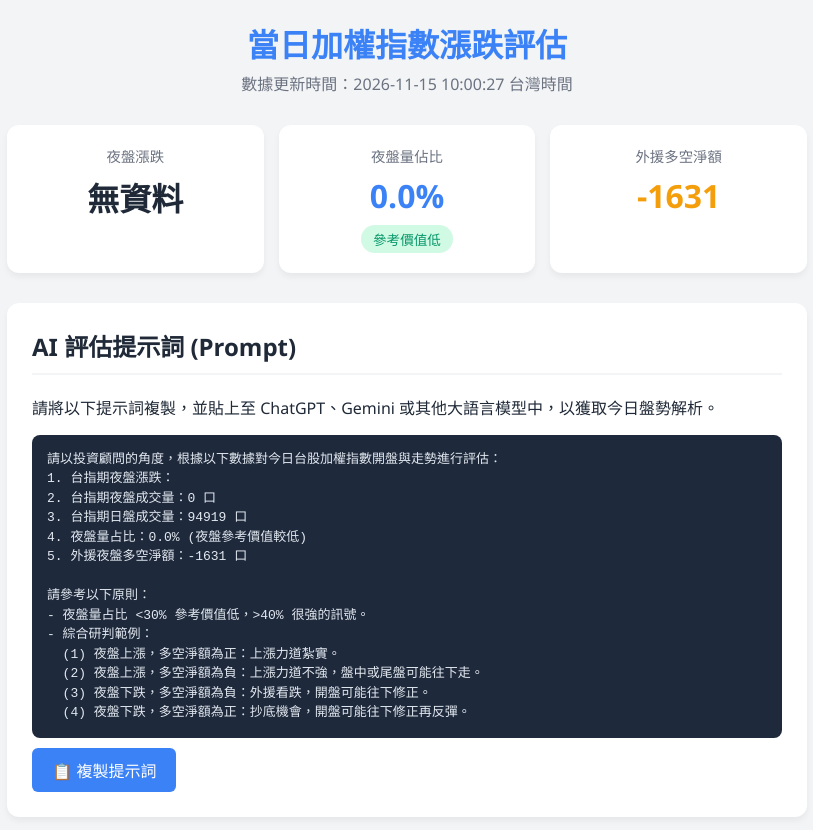
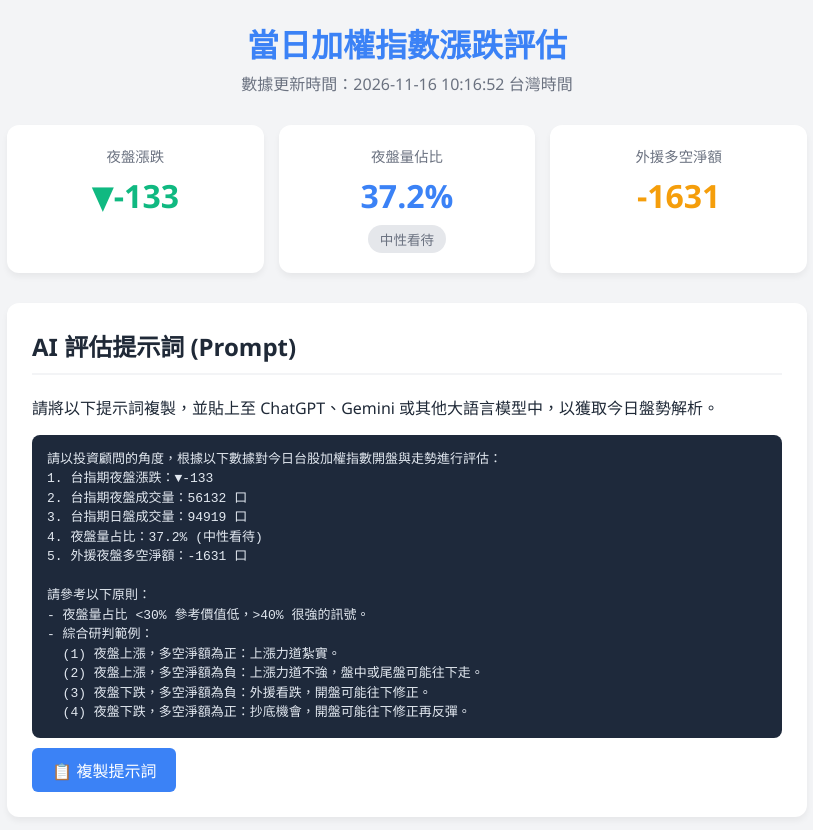
Before and after one commit to blairan/AI-Invest, a plain HTML site: page daily_report.html in a window 1280 px wide. Shown: the whole page, without its empty margins (233-1046 px from the left). Drawn offline with Linux system fonts and the light colour scheme.

Commit message:
2026-11-16 daily report update

```diff
--- a/daily_report.html
+++ b/daily_report.html
@@ -116,18 +116,18 @@
     <div class="container">
         <div class="header">
             <h1>當日加權指數漲跌評估</h1>
-            <p>數據更新時間：2026-11-15 10:00:27 台灣時間</p>
+            <p>數據更新時間：2026-11-16 10:16:52 台灣時間</p>
         </div>
 
         <div class="dashboard">
             <div class="card">
                 <h3>夜盤漲跌</h3>
-                <div class="value ">無資料</div>
+                <div class="value green">▼-133</div>
             </div>
             <div class="card">
                 <h3>夜盤量佔比</h3>
-                <div class="value blue">0.0%</div>
-                <span class="badge badge-weak">參考價值低</span>
+                <div class="value blue">37.2%</div>
+                <span class="badge badge-neutral">中性看待</span>
             </div>
             <div class="card">
                 <h3>外援多空淨額</h3>
@@ -139,10 +139,10 @@
             <h2>AI 評估提示詞 (Prompt)</h2>
             <p>請將以下提示詞複製，並貼上至 ChatGPT、Gemini 或其他大語言模型中，以獲取今日盤勢解析。</p>
             <div class="prompt-box" id="promptText">請以投資顧問的角度，根據以下數據對今日台股加權指數開盤與走勢進行評估：
-1. 台指期夜盤漲跌：
-2. 台指期夜盤成交量：0 口
+1. 台指期夜盤漲跌：▼-133
+2. 台指期夜盤成交量：56132 口
 3. 台指期日盤成交量：94919 口
-4. 夜盤量占比：0.0% (夜盤參考價值較低)
+4. 夜盤量占比：37.2% (中性看待)
 5. 外援夜盤多空淨額：-1631 口
 
 請參考以下原則：
```
Also changed, not shown: index.html (+7 -7 lines).
